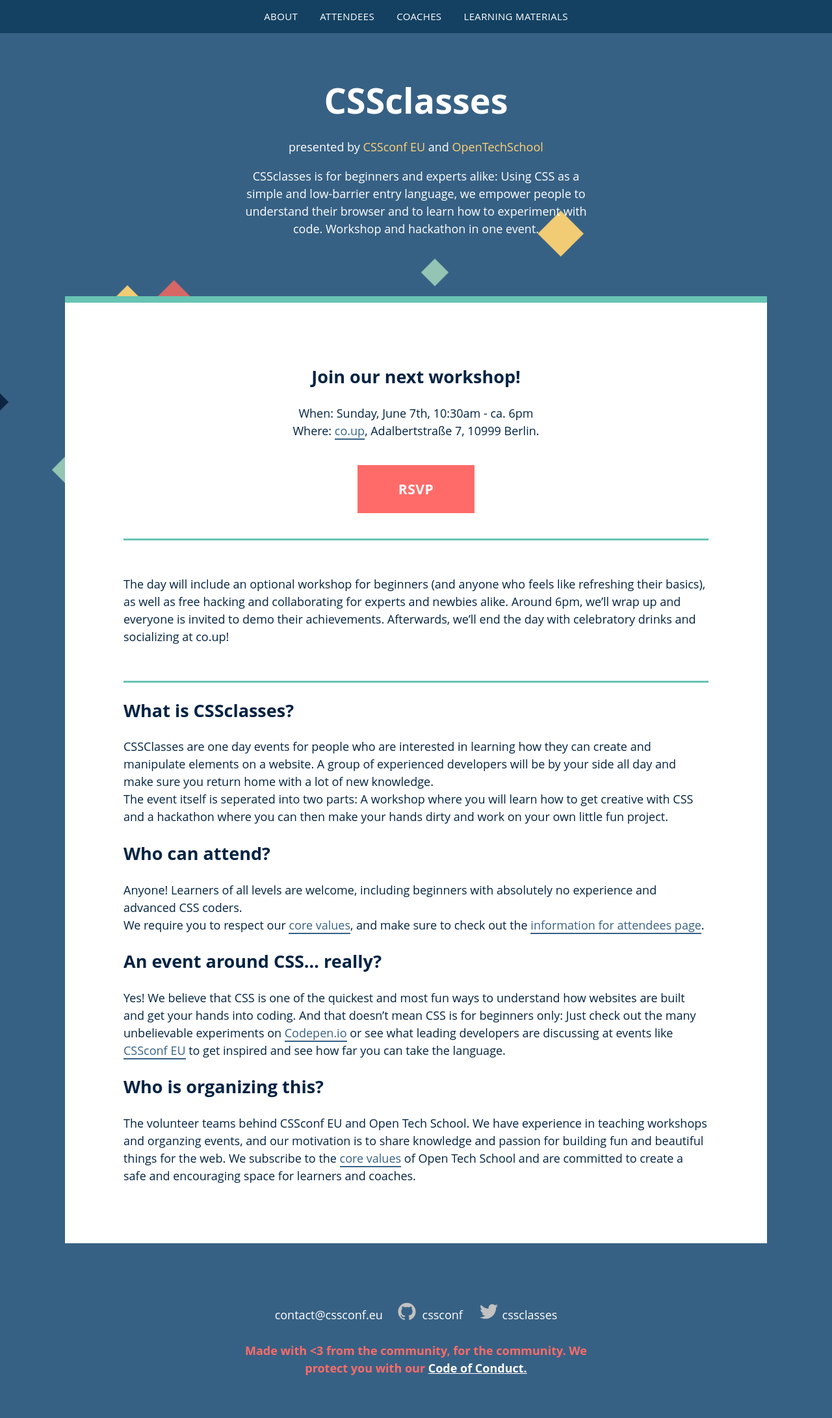
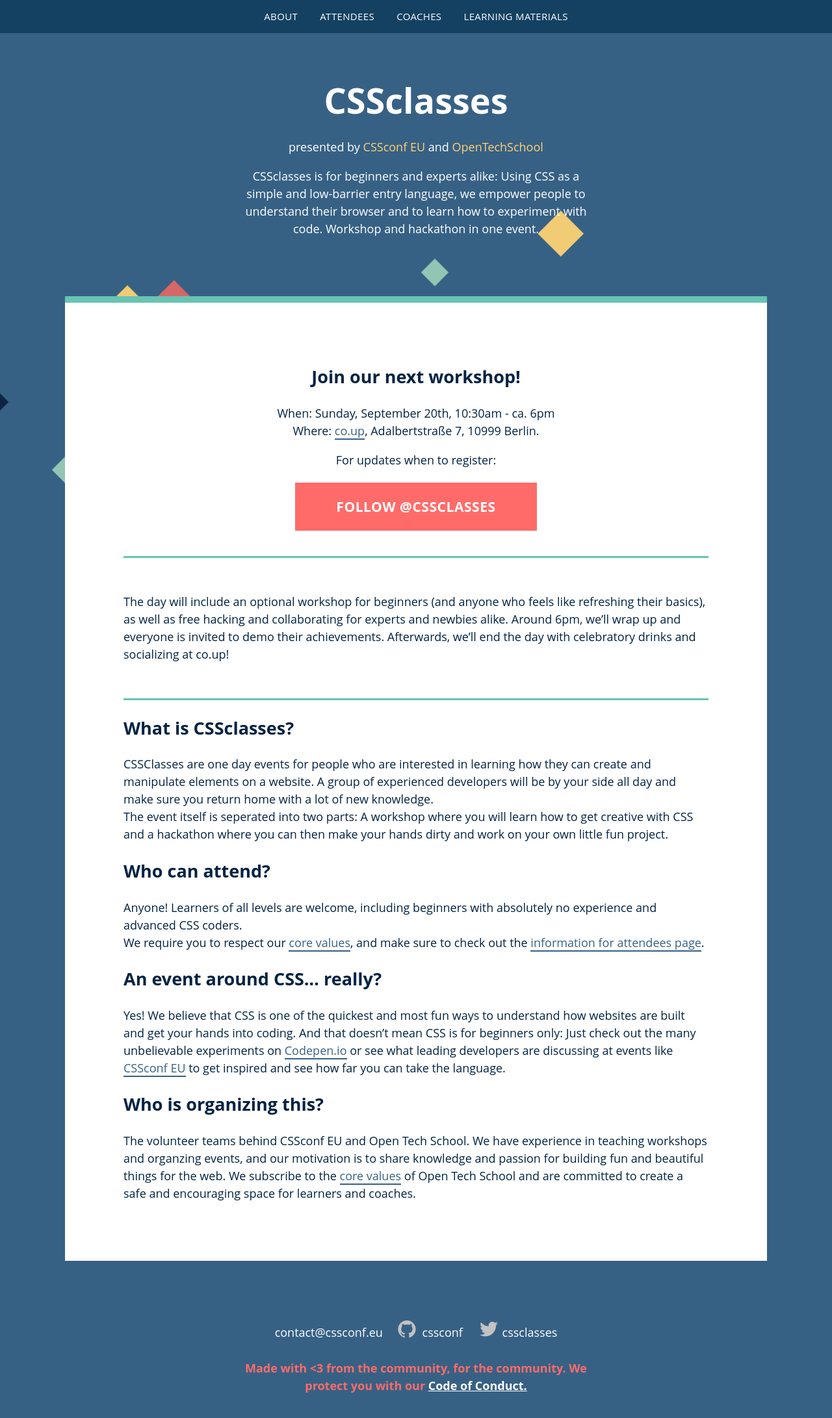
Before and after one commit to cssconf/CSSclasses--old, a Jekyll site: the page built from index.html, in a window 1280 px wide. Shown: the top 2183 px of the page at 65% size. Built offline with Jekyll 4.4.1, drawn with Linux system fonts in a browser that asks for light colours; nearby versions of some CDN libraries.

Commit message:
updated date for next confirmed workshop

```diff
--- a/index.html
+++ b/index.html
@@ -5,22 +5,23 @@
 <h2 class="t-center">Join our next workshop!</h2>
 
 <p class="t-center">
-  When: Sunday, June 7th, 10:30am - ca. 6pm
+  When: Sunday, September 20th, 10:30am - ca. 6pm
   <br>
   Where: <a href="http://co-up.de/">co.up</a>, Adalbertstraße 7, 10999 Berlin.
   <br>
 </p>
-<p class="t-center">
+<!--<p class="t-center">
   <a href="http://www.meetup.com/opentechschool-berlin/events/222153289/" class="button">
     RSVP
   </a>
 </p>
-
-<!-- <p class="t-center">
+-->
+<p class="t-center">
+  For updates when to register:<br>
   <a href="https://twitter.com/cssclasses" class="button">
     Follow @CSSclasses
   </a>
-</p> -->
+</p>
 
 <!-- <div class="lead-p">
 
```
